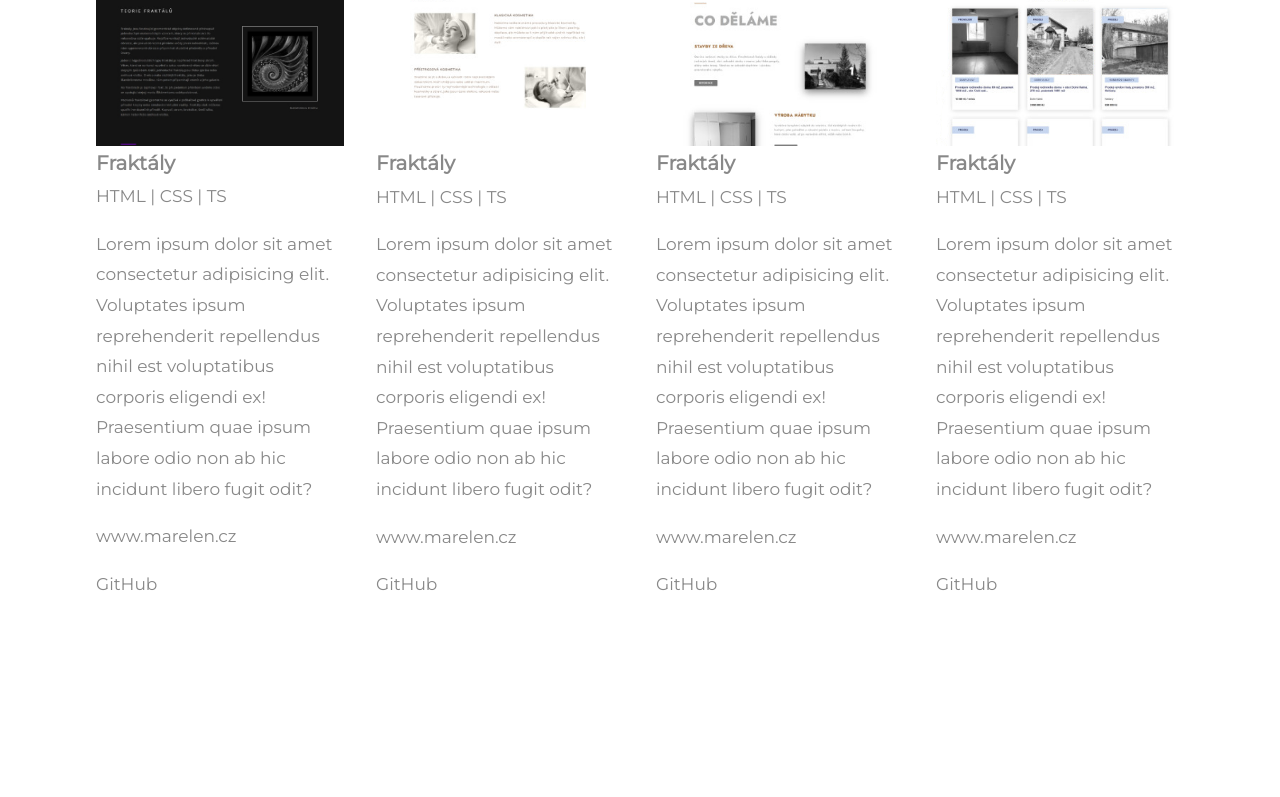
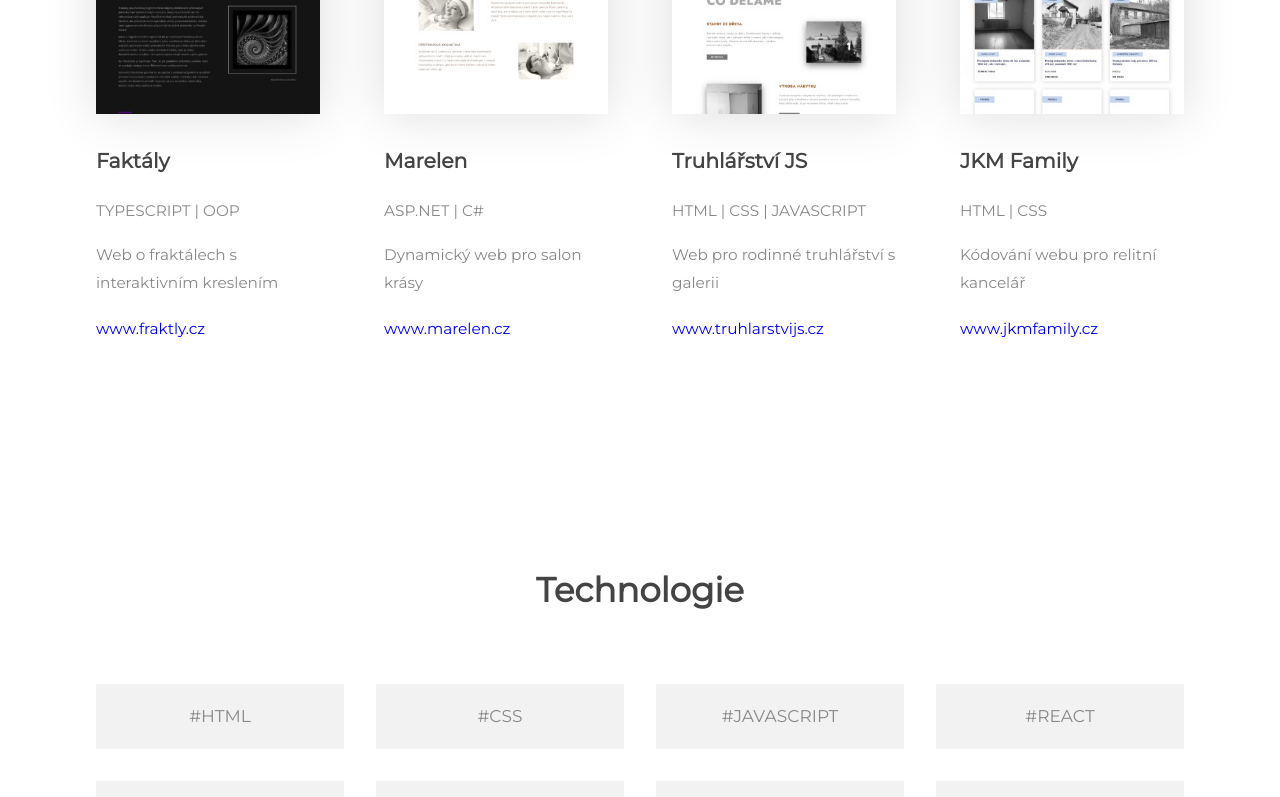
Before and after one commit to petrzabransky/petrzabransky, a React (Create React App) app: page / in a window 1280 px wide. Shown: the part 1273-2070 px from the top of the page. Built offline with nearby package versions, Linux system fonts and the light colour scheme.

Commit message:
Add Display Loop Reference Card in Reference sect

```diff
--- a/src/components/block/reference/Reference.tsx
+++ b/src/components/block/reference/Reference.tsx
@@ -6,60 +6,37 @@ import jkm from "../../../assets/images/reference/jkm-family.jpg";
 import Section from "../../layout/section/Section";
 import Container from "../../layout/container/Container";
 import Grid from "../../layout/grid/Grid";
+import CardReference from "../../component/card/CardReference";
+import dataReference from "../../../data/dataReference";
+import { useState } from "react";
 
 interface Props {
 	id: string;
 }
 
 const Reference = ({ id }: Props) => {
+	const [data, setData] = useState(dataReference);
+
 	return (
 		<Section otherStyle="reference" id={id}>
 			<Container>
 				<h2 className="heading heading--header">Reference</h2>
-				<Grid col={"4"}>
-					<article>
-						<img src={fraktaly} alt="" />
-						<div>
-							<h3>Fraktály</h3>
-							<p>HTML | CSS | TS</p>
-							<p>Lorem ipsum dolor sit amet consectetur adipisicing elit. Voluptates ipsum reprehenderit repellendus nihil est voluptatibus corporis eligendi ex! Praesentium quae ipsum labore odio non ab hic incidunt libero fugit odit?</p>
-							<p>www.marelen.cz</p>
-							GitHub
-						</div>
-					</article>
-
-					<article>
-						<img src={marelen} alt="" />
-						<div>
-							<h3>Fraktály</h3>
-							<p>HTML | CSS | TS</p>
-							<p>Lorem ipsum dolor sit amet consectetur adipisicing elit. Voluptates ipsum reprehenderit repellendus nihil est voluptatibus corporis eligendi ex! Praesentium quae ipsum labore odio non ab hic incidunt libero fugit odit?</p>
-							<p>www.marelen.cz</p>
-							GitHub
-						</div>
-					</article>
-
-					<article>
-						<img src={truhlarstvi} alt="" />
-						<div>
-							<h3>Fraktály</h3>
-							<p>HTML | CSS | TS</p>
-							<p>Lorem ipsum dolor sit amet consectetur adipisicing elit. Voluptates ipsum reprehenderit repellendus nihil est voluptatibus corporis eligendi ex! Praesentium quae ipsum labore odio non ab hic incidunt libero fugit odit?</p>
-							<p>www.marelen.cz</p>
-							GitHub
-						</div>
-					</article>
-
-					<article>
-						<img src={jkm} alt="" />
-						<div>
-							<h3>Fraktály</h3>
-							<p>HTML | CSS | TS</p>
-							<p>Lorem ipsum dolor sit amet consectetur adipisicing elit. Voluptates ipsum reprehenderit repellendus nihil est voluptatibus corporis eligendi ex! Praesentium quae ipsum labore odio non ab hic incidunt libero fugit odit?</p>
-							<p>www.marelen.cz</p>
-							GitHub
-						</div>
-					</article>
+				<Grid col={"4"} gap={64}>
+					{
+						data.map((one) => {
+							return (
+								<div>
+									<CardReference
+										title={one.title}
+										description={one.description}
+										technology={one.technology}
+										image={one.image}
+										website={one.website}
+										url={one.url} />
+								</div>
+							)
+						})
+					}
 				</Grid>
 			</Container>
 		</Section>
```
